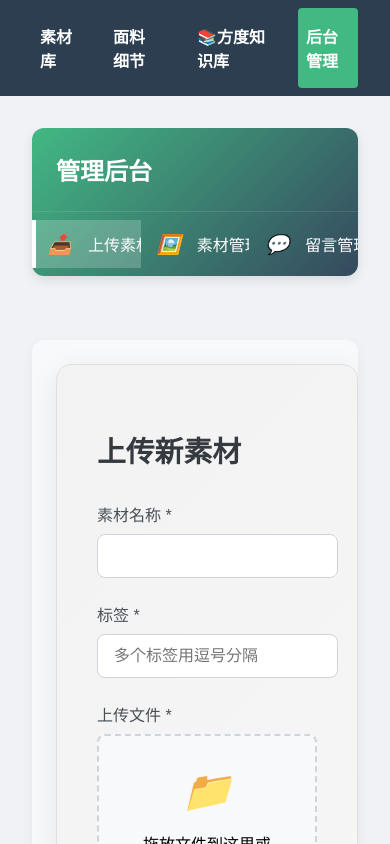
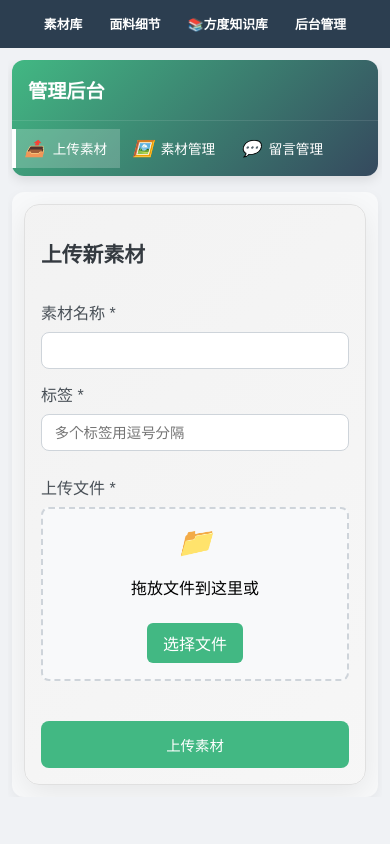
Before and after one commit to luoliguang/fangdu, a Vue app in the folder frontend/: page /admin/upload in a window 390 px wide. Shown: the top 844 px of the page. Built offline with nearby package versions, Linux system fonts and the light colour scheme; no server answers; sample sign-in values are in the browser's storage.

Commit message:
style(css): 💄 兼容安卓端

```diff
--- a/frontend/src/App.vue
+++ b/frontend/src/App.vue
@@ -208,4 +208,54 @@ const handleNavClick = (event) => {
   .fade-leave-to {
     opacity: 0;
   }
+
+  /* --- 移动端适配样式 --- */
+  @media (max-width: 768px) {
+    .main-nav {
+      padding: 0.8rem 1rem;
+      gap: 0.8rem;
+      flex-wrap: wrap;
+      justify-content: center;
+    }
+
+    .main-nav a {
+      font-size: 0.9rem;
+      padding: 0.4rem 0.8rem;
+      white-space: nowrap;
+    }
+
+    .nav-slider {
+      display: none; /* 在移动端隐藏滑块，避免布局复杂 */
+    }
+
+    .scroll-to-top-btn {
+      bottom: 20px;
+      right: 20px;
+      width: 45px;
+      height: 45px;
+      font-size: 20px;
+      line-height: 45px;
+    }
+  }
+
+  @media (max-width: 480px) {
+    .main-nav {
+      padding: 0.6rem 0.8rem;
+      gap: 0.5rem;
+    }
+
+    .main-nav a {
+      font-size: 0.8rem;
+      padding: 0.3rem 0.6rem;
+    }
+
+    .scroll-to-top-btn {
+      bottom: 15px;
+      right: 15px;
+      width: 40px;
+      height: 40px;
+      font-size: 18px;
+      line-height: 40px;
+    }
+  }
 </style>
--- a/frontend/src/views/Admin.vue
+++ b/frontend/src/views/Admin.vue
@@ -223,28 +223,85 @@ onMounted(() => {
   .admin-container {
     flex-direction: column;
     height: auto;
-    padding: 0 1rem;
-    margin: 1rem auto;
+    padding: 0 0.5rem;
+    margin: 0.5rem auto;
+    gap: 1rem;
   }
 
   .sidebar {
     width: 100%;
-    margin-bottom: 1.5rem;
+    margin-bottom: 0;
+  }
+
+  .sidebar-header {
+    padding: 1rem;
+  }
+
+  .sidebar-header h2 {
+    font-size: 1.3rem;
   }
 
   .sidebar-nav {
     flex-direction: row;
     overflow-x: auto;
     padding: 0.5rem 0;
+    scrollbar-width: thin;
+  }
+
+  .sidebar-nav::-webkit-scrollbar {
+    height: 4px;
+  }
+
+  .sidebar-nav::-webkit-scrollbar-track {
+    background: rgba(255, 255, 255, 0.1);
+  }
+
+  .sidebar-nav::-webkit-scrollbar-thumb {
+    background: rgba(255, 255, 255, 0.3);
+    border-radius: 2px;
   }
 
   .nav-item {
     padding: 0.75rem 1rem;
     white-space: nowrap;
+    min-width: fit-content;
+  }
+
+  .nav-icon {
+    margin-right: 0.5rem;
+    font-size: 1rem;
+  }
+
+  .nav-text {
+    font-size: 0.9rem;
   }
 
   .content-area {
-    padding-right: 0;
+    padding: 1rem;
+    min-height: 400px;
+  }
+}
+
+@media (max-width: 480px) {
+  .admin-container {
+    padding: 0 0.25rem;
+    margin: 0.25rem auto;
+  }
+
+  .sidebar-header h2 {
+    font-size: 1.2rem;
+  }
+
+  .nav-item {
+    padding: 0.6rem 0.8rem;
+  }
+
+  .nav-text {
+    font-size: 0.85rem;
+  }
+
+  .content-area {
+    padding: 0.75rem;
   }
 }
 </style>
--- a/frontend/src/views/FeedbackManagement.vue
+++ b/frontend/src/views/FeedbackManagement.vue
@@ -328,6 +328,18 @@ tr:hover {
 }
 
 @media (max-width: 768px) {
+  .card {
+    padding: 1.5rem;
+  }
+
+  .card h2 {
+    font-size: 1.5rem;
+  }
+
+  table {
+    font-size: 0.9rem;
+  }
+
   th, td {
     padding: 0.75rem 0.5rem;
   }
@@ -339,8 +351,39 @@ tr:hover {
   .btn-process, .btn-revert, .btn-delete {
     padding: 0.4rem 0.8rem;
     font-size: 0.8rem;
-    margin-bottom: 0.5rem;
+    margin-bottom: 0.25rem;
     display: block;
+    width: 100%;
+  }
+}
+
+@media (max-width: 480px) {
+  .card {
+    padding: 1rem;
+  }
+
+  .card h2 {
+    font-size: 1.3rem;
+  }
+
+  table {
+    font-size: 0.8rem;
+  }
+
+  th, td {
+    padding: 0.5rem 0.25rem;
+  }
+
+  .feedback-content {
+    max-width: 100px;
+  }
+
+  .btn-process, .btn-revert, .btn-delete {
+    padding: 0.3rem 0.6rem;
+    font-size: 0.75rem;
+    margin-bottom: 0.25rem;
+    display: block;
+    width: 100%;
   }
 }
 </style>
--- a/frontend/src/views/Gallery.vue
+++ b/frontend/src/views/Gallery.vue
@@ -863,6 +863,69 @@ showFeedbackForm.value = materials.value.length === 0 && !newVal && searchTerm.v
 }
 
 @media (max-width: 768px) {
+  /* 主要内容区域适配 */
+  main {
+    padding: 0.5rem;
+  }
+
+  /* 英雄区域移动端适配 */
+  .hero-header {
+    padding: 2rem 1rem;
+  }
+
+  .hero-title {
+    font-size: 2.5rem;
+    letter-spacing: 1px;
+  }
+
+  .hero-subtitle {
+    font-size: 1.1rem;
+    margin: 0.8rem 0 2rem 0;
+  }
+
+  .search-input-cool {
+    padding: 1rem 1.5rem;
+    font-size: 1rem;
+  }
+
+  /* 标签容器移动端适配 */
+  .tags-container {
+    padding: 0.8rem 0;
+    margin-bottom: 1.5rem;
+  }
+
+  .tags-container button {
+    padding: 0.5rem 1rem;
+    margin: 0.3rem;
+    font-size: 0.9rem;
+  }
+
+  /* 网格布局移动端适配 */
+  .grid-container {
+    grid-template-columns: repeat(auto-fill, minmax(150px, 1fr));
+    gap: 1rem;
+    padding: 0.5rem 0;
+  }
+
+  .grid-item {
+    padding: 1rem;
+  }
+
+  .grid-item img, .grid-item video {
+    height: 120px;
+  }
+
+  .grid-item p {
+    font-size: 1rem;
+  }
+
+  .media-icon {
+    width: 30px;
+    height: 30px;
+    top: 10px;
+    right: 10px;
+  }
+
   .feedback-timeline-widget {
     bottom: 15px;
     left: 8px; /* 移动端更靠近左侧 */
@@ -925,6 +988,36 @@ showFeedbackForm.value = materials.value.length === 0 && !newVal && searchTerm.v
   }
 }
 
+/* 小屏幕设备进一步优化 */
+@media (max-width: 480px) {
+  .hero-title {
+    font-size: 2rem;
+  }
+
+  .hero-subtitle {
+    font-size: 1rem;
+  }
+
+  .grid-container {
+    grid-template-columns: repeat(auto-fill, minmax(140px, 1fr));
+    gap: 0.8rem;
+  }
+
+  .grid-item {
+    padding: 0.8rem;
+  }
+
+  .grid-item img, .grid-item video {
+    height: 100px;
+  }
+
+  .tags-container button {
+    padding: 0.4rem 0.8rem;
+    margin: 0.2rem;
+    font-size: 0.85rem;
+  }
+}
+
 /* 新增标签切换按钮的样式 */
 .tags-toggle-btn {
   background-color: transparent !important; /* !important 覆盖原有样式 */
--- a/frontend/src/views/MaterialManagement.vue
+++ b/frontend/src/views/MaterialManagement.vue
@@ -331,6 +331,18 @@ tr:hover {
 }
 
 @media (max-width: 768px) {
+  .card {
+    padding: 1.5rem;
+  }
+
+  .card h2 {
+    font-size: 1.5rem;
+  }
+
+  table {
+    font-size: 0.9rem;
+  }
+
   th, td {
     padding: 0.75rem 0.5rem;
   }
@@ -343,6 +355,43 @@ tr:hover {
   .btn-edit, .btn-delete, .btn-save, .btn-cancel {
     padding: 0.4rem 0.8rem;
     font-size: 0.9rem;
+    margin-bottom: 0.25rem;
+  }
+
+  .pagination-container {
+    flex-wrap: wrap;
+    gap: 0.5rem;
+  }
+}
+
+@media (max-width: 480px) {
+  .card {
+    padding: 1rem;
+  }
+
+  .card h2 {
+    font-size: 1.3rem;
+  }
+
+  table {
+    font-size: 0.8rem;
+  }
+
+  th, td {
+    padding: 0.5rem 0.25rem;
+  }
+
+  .preview-img, .preview-img-placeholder {
+    width: 50px;
+    height: 50px;
+  }
+
+  .btn-edit, .btn-delete, .btn-save, .btn-cancel {
+    padding: 0.3rem 0.6rem;
+    font-size: 0.8rem;
+    display: block;
+    width: 100%;
+    margin-bottom: 0.25rem;
   }
 }
 </style>
--- a/frontend/src/views/UploadMaterial.vue
+++ b/frontend/src/views/UploadMaterial.vue
@@ -413,16 +413,64 @@ input[type="text"]:focus {
 }
 
 @media (max-width: 768px) {
+  .card {
+    padding: 1.5rem;
+  }
+
+  .card h2 {
+    font-size: 1.5rem;
+  }
+
   .form-grid {
     grid-template-columns: 1fr;
+    gap: 1rem;
   }
 
   .upload-drop-zone {
     min-height: 150px;
+    padding: 1.5rem;
+  }
+
+  .upload-icon {
+    font-size: 2rem;
   }
 
   .btn-submit {
     width: 100%;
+    padding: 1rem;
+  }
+}
+
+@media (max-width: 480px) {
+  .card {
+    padding: 1rem;
+  }
+
+  .card h2 {
+    font-size: 1.3rem;
+  }
+
+  .form-grid {
+    gap: 0.8rem;
+  }
+
+  .upload-drop-zone {
+    min-height: 120px;
+    padding: 1rem;
+  }
+
+  .upload-icon {
+    font-size: 1.8rem;
+  }
+
+  input[type="text"] {
+    padding: 0.6rem 0.8rem;
+    font-size: 0.9rem;
+  }
+
+  .btn-submit {
+    padding: 0.8rem;
+    font-size: 0.9rem;
   }
 }
 </style>
```
